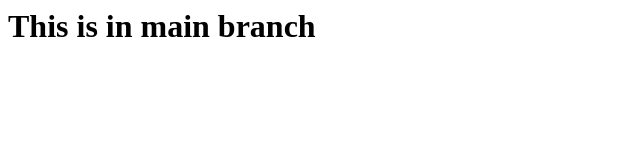
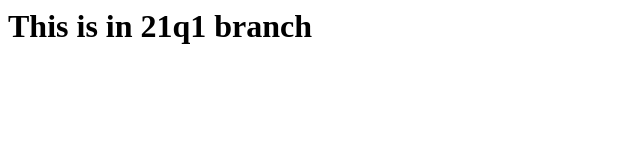
Before and after one commit to AvinashK98/vel-app, a plain HTML site: page index.html in a window 1280 px wide. Shown: the full height of the page, 0-640 px from the left. Drawn offline with Linux system fonts and the light colour scheme.

Commit message:
Update index.html

```diff
--- a/index.html
+++ b/index.html
@@ -1 +1 @@
-<h1>This is in main branch</h1>
+<h1>This is in 21q1 branch</h1>
```
